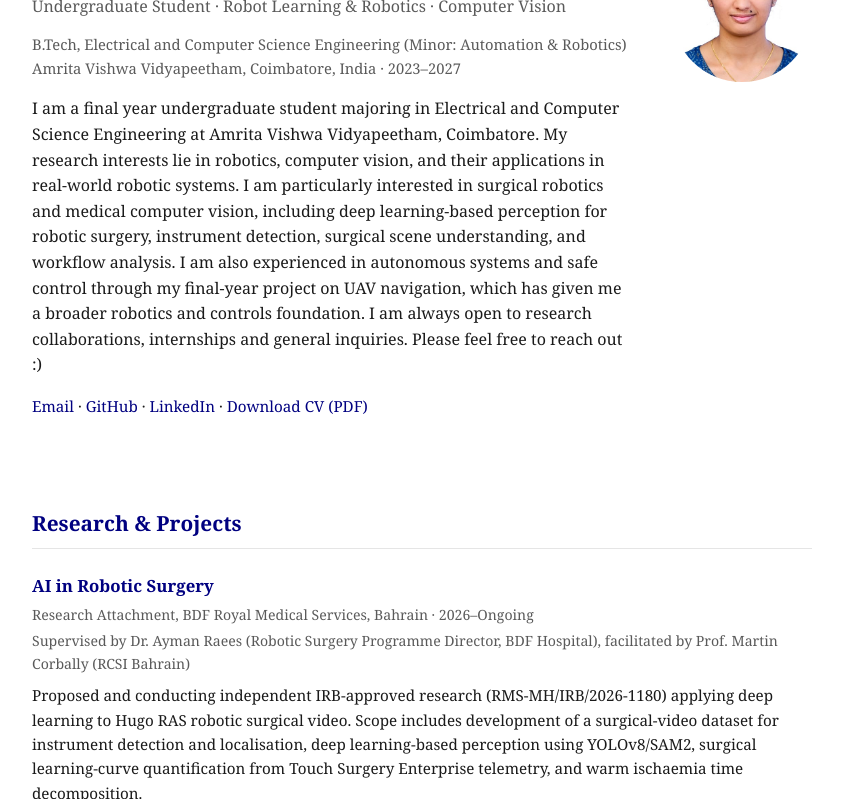
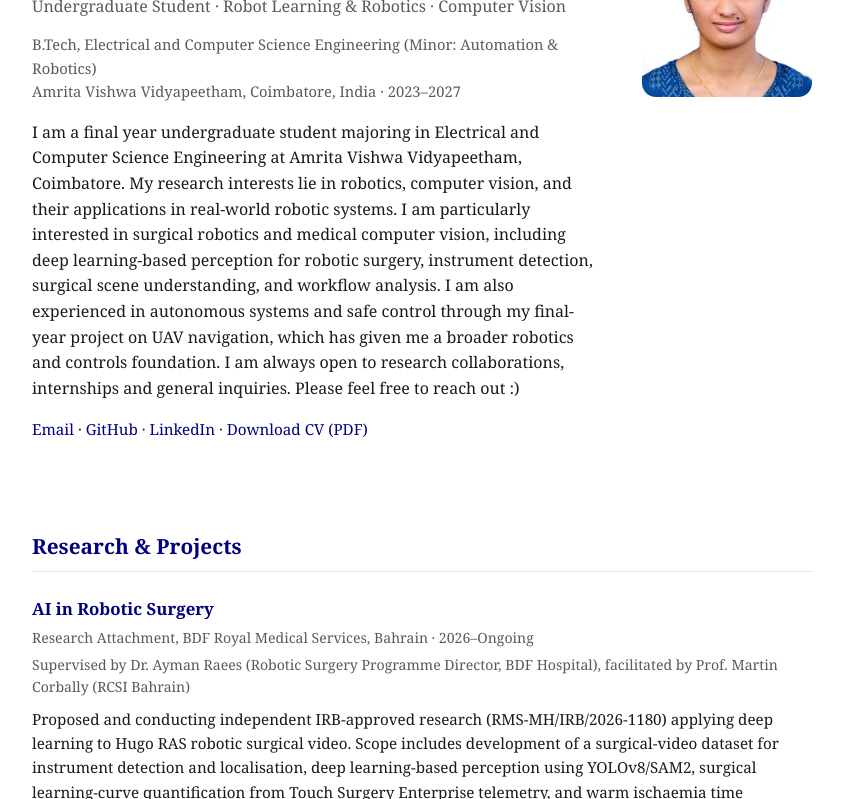
Before and after one commit to DevisGit18/my-profile-website, a plain HTML site: page index.html in a window 1280 px wide. Shown: the part 157-956 px from the top of the page, without its empty margins (218-1061 px from the left). Drawn offline with Linux system fonts and the light colour scheme.

Commit message:
Update style.css

```diff
--- a/css/style.css
+++ b/css/style.css
@@ -78,11 +78,10 @@ main {
   align-items: flex-start;
   gap: 40px;
 }
-
 .profile-photo {
-  width: 140px;
-  height: 140px;
-  border-radius: 50%;
+  width: 170px;
+  height: 155px;
+  border-radius: 14px;
   object-fit: cover;
   margin: 0;
   flex-shrink: 0;
```
